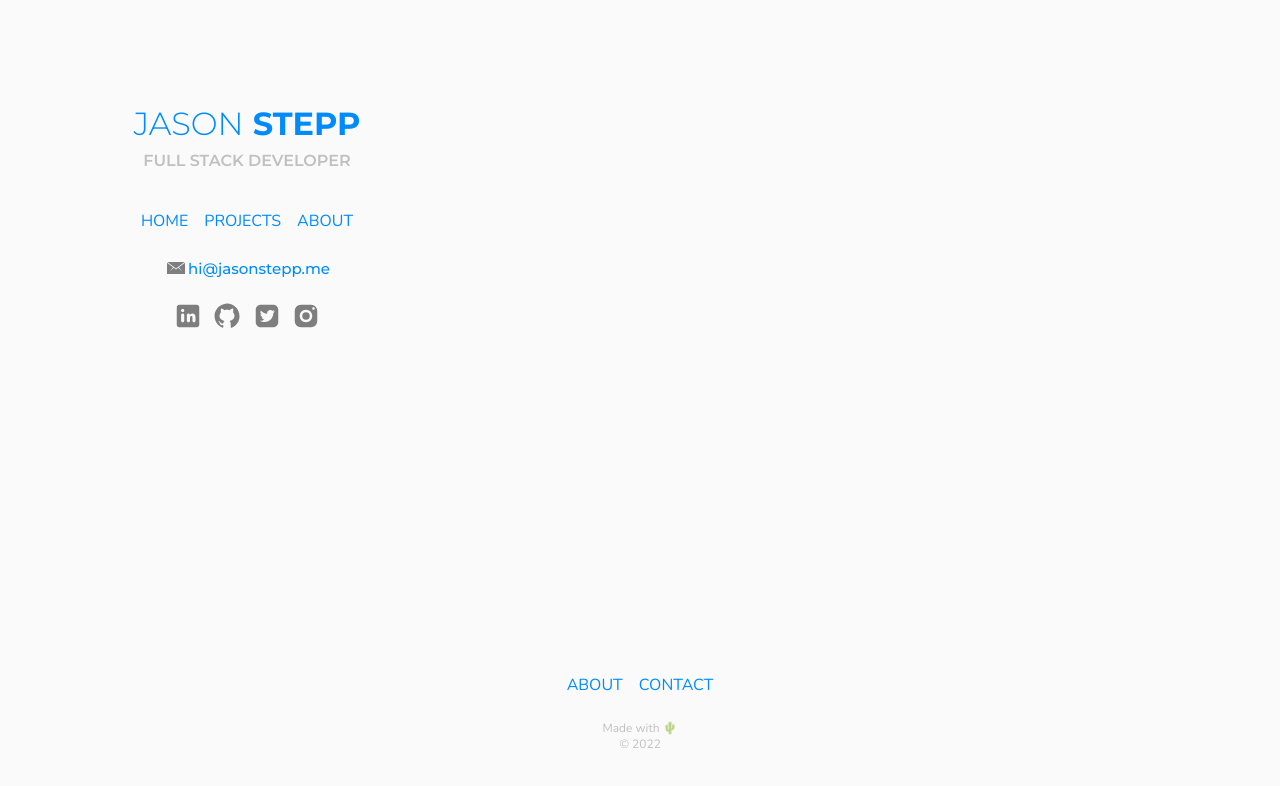
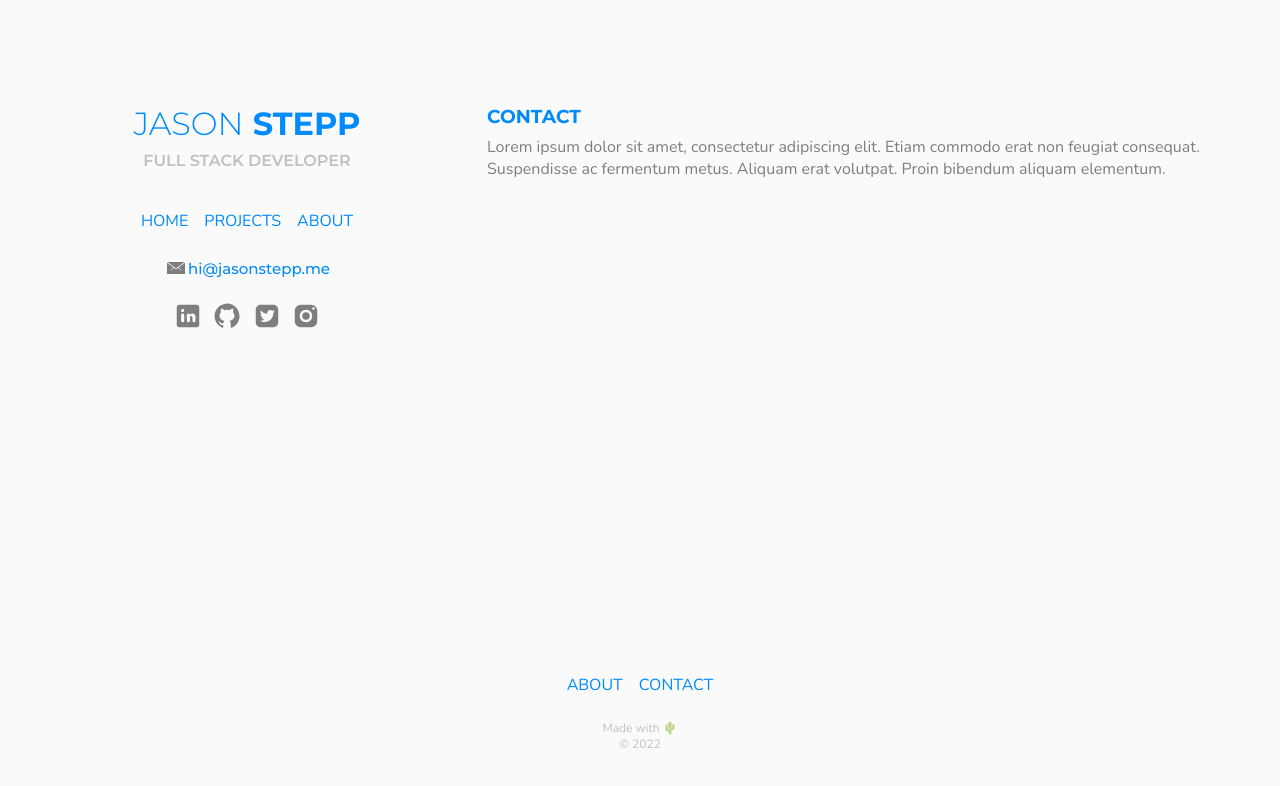
Before and after one commit to steppjason/jasonstepp-vue, a Vue app: page /contact in a window 1280 px wide. Shown: the top 786 px of the page. Built offline with nearby package versions, Linux system fonts and the light colour scheme.

Commit message:
Fixed app warnings

```diff
--- a/src/assets/styles/_root.scss
+++ b/src/assets/styles/_root.scss
@@ -112,7 +112,7 @@ nav>ul>li, footer>ul>li, .socials>ul>li{
     top: 0;
     right: -350px;
     bottom: 0;
-    transition: all 1s ease-in-out;
+    transition: all 0.5s ease-in-out;
     z-index: 9999;
 }
 
--- a/src/assets/styles/_transitions.scss
+++ b/src/assets/styles/_transitions.scss
@@ -21,6 +21,5 @@
     transform: translateX(200px);
 }
 .route-leave-active{
-    animation-delay: 0.8s;
     transition: all 0.5s ease-in;
 }
--- a/src/router/index.js
+++ b/src/router/index.js
@@ -1,6 +1,7 @@
 import { createRouter, createWebHistory } from "vue-router"
 import Home from "@/views/Home.vue"
 import About from "@/views/About.vue"
+import Contact from "@/views/Contact.vue"
 import Project from "@/views/Project.vue"
 import Projects from "@/views/Projects.vue"
 
@@ -25,6 +26,11 @@ const routes = [
     name: "About",
     component: About,
   },
+  {
+    path: "/contact",
+    name: "Contact",
+    component: Contact,
+  },
 ];
 
 const router = createRouter({
--- /dev/null
+++ b/src/views/Contact.vue
@@ -0,0 +1,13 @@
+<template>
+  <div class="content">
+    <h3>Contact</h3>
+    <p>Lorem ipsum dolor sit amet, consectetur adipiscing elit. Etiam commodo erat non feugiat consequat.
+    Suspendisse ac fermentum metus. Aliquam erat volutpat. Proin bibendum aliquam elementum.</p>
+  </div>
+</template>
+
+<script>
+export default {
+  name: "Contact",
+}
+</script>
```
Also changed, not shown: src/main.js (+4 -4 lines).
